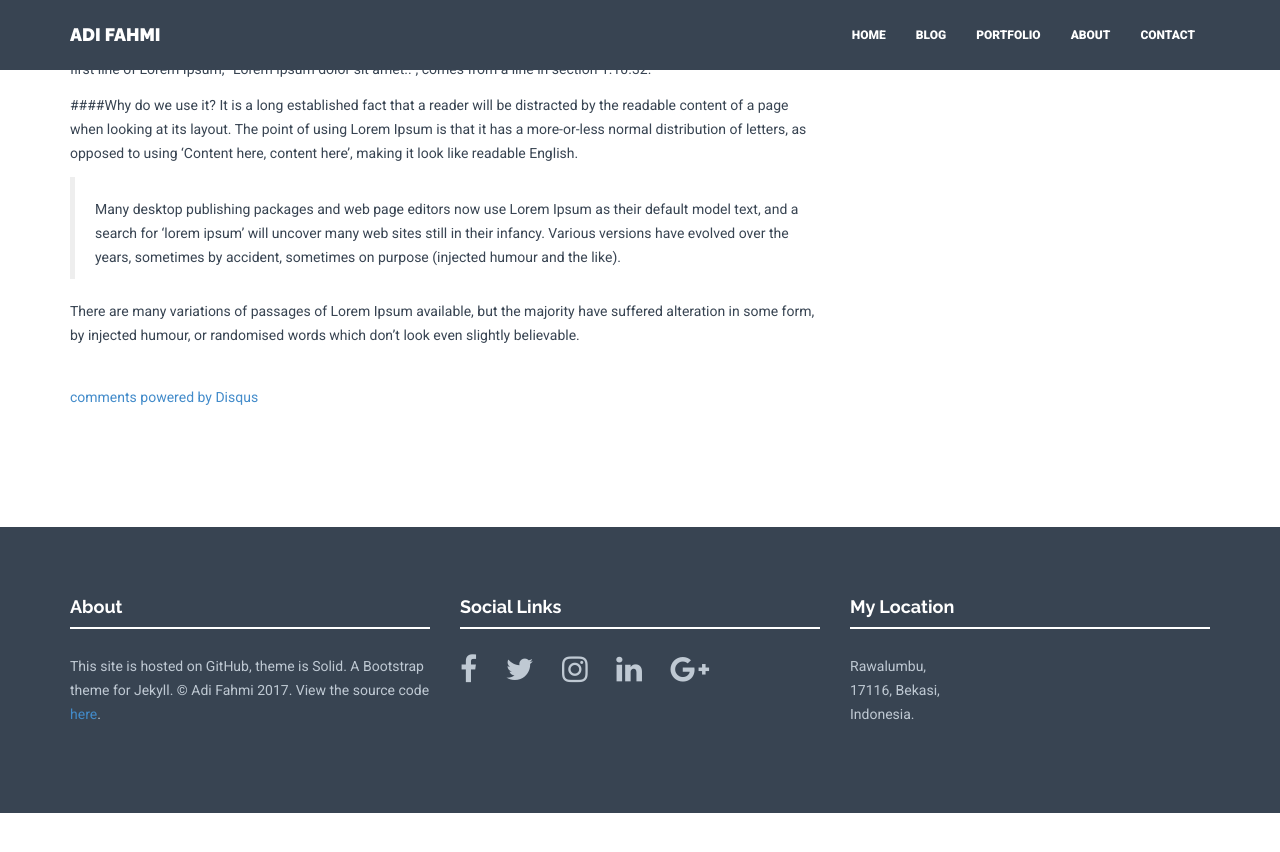
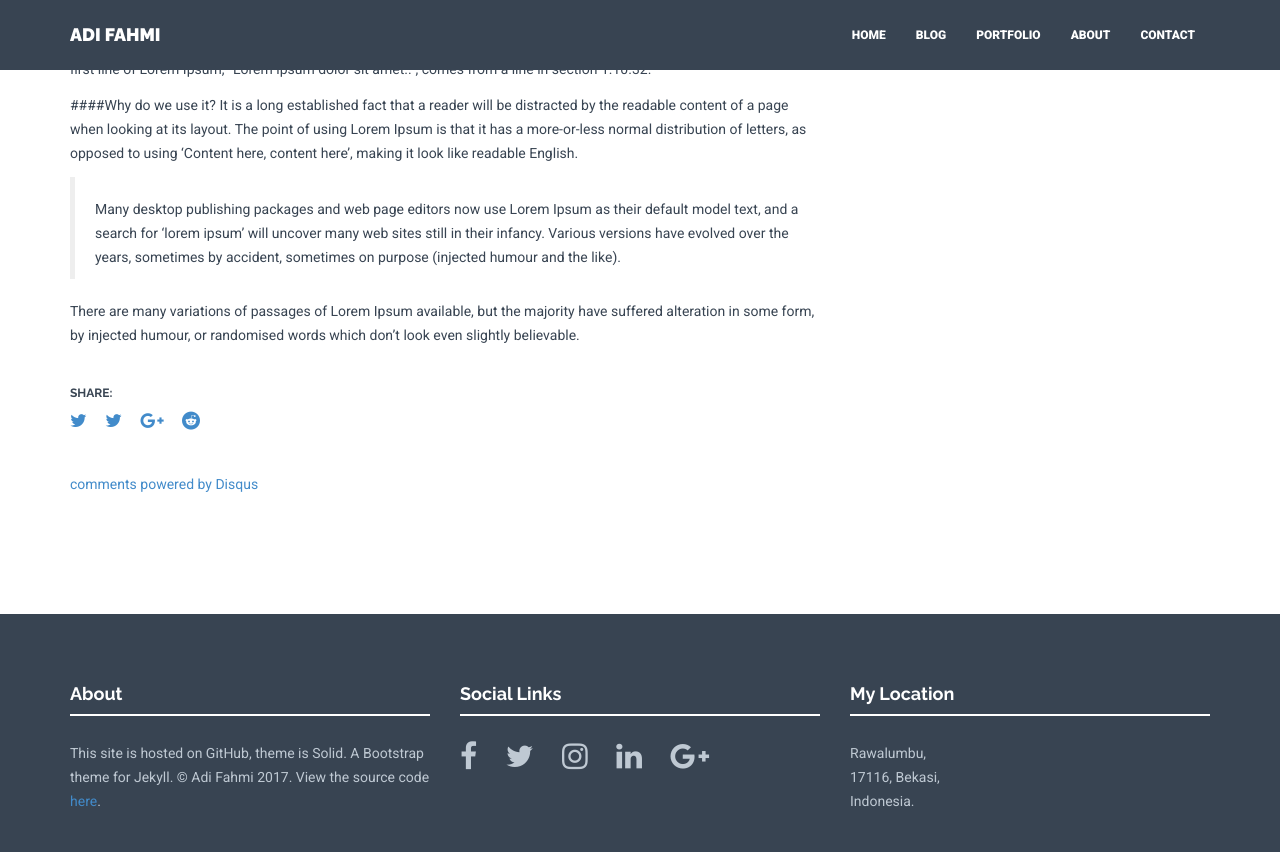
Before and after one commit to adifahmi/adifahmi.github.io, a Jekyll site: the page built from _posts/blog/2016-12-20-dummy-blog-post-3.markdown, in a window 1280 px wide and 900 px high, scrolled down 975 px. Shown: the top 852 px of the window. Built offline with Jekyll 4.4.1, drawn with Linux system fonts in a browser that asks for light colours; nearby versions of some CDN libraries; comment, search, counter and statistics services are not loaded; before the commit the page ends 1788 px from its top, so only the background shows below that.

Commit message:
Add social share on blog post(s).

```diff
--- /dev/null
+++ b/_includes/social-share.html
@@ -0,0 +1,9 @@
+<div>
+  <h6>SHARE:</h6>
+  <p class="share">
+    <a href="https://www.facebook.com/sharer/sharer.php?u={{ site.url }}{{ page.url }}" title="Share on Facebook" rel="nofollow" target="_blank"><i class="fa fa-twitter"></i></a>
+    <a href="https://twitter.com/intent/tweet?text={{ page.title }}&url={{ site.url }}{{ page.url }}}&via={{ site.twitter_username }}&related={{ site.twitter_username }}" title="Share on Twitter" rel="nofollow" target="_blank"><i class="fa fa-twitter"></i></a>
+    <a href="https://plus.google.com/share?url={{ site.url }}{{ page.url }}" title="Share on Google Plus" rel="nofollow" target="_blank"><i class="fa fa-google-plus"></i></a>
+    <a href="https://www.reddit.com/submit?url={{ site.url }}{{ page.url }}" title="Share on Reddit" rel="nofollow" target="_blank"><i class="fa fa-reddit"></i></a>
+  </p>
+</div>
--- a/_layouts/post.html
+++ b/_layouts/post.html
@@ -17,16 +17,14 @@ layout: default
 
             <div class="spacing"></div>
 
+            {% include social-share.html %}
+
+            <div class="spacing"></div>
+
             {% include disqus.html %}
 
             <div class="spacing"></div>
-            <!-- <h6>SHARE:</h6>
-            <p class="share">
-                <a href="#"><i class="fa fa-twitter"></i></a>
-                <a href="#"><i class="fa fa-facebook"></i></a>
-                <a href="#"><i class="fa fa-tumblr"></i></a>
-                <a href="#"><i class="fa fa-google-plus"></i></a>
-            </p> -->
+
         </div><! --/col-lg-8 -->
 
         {% include sidebar.html %}
```
